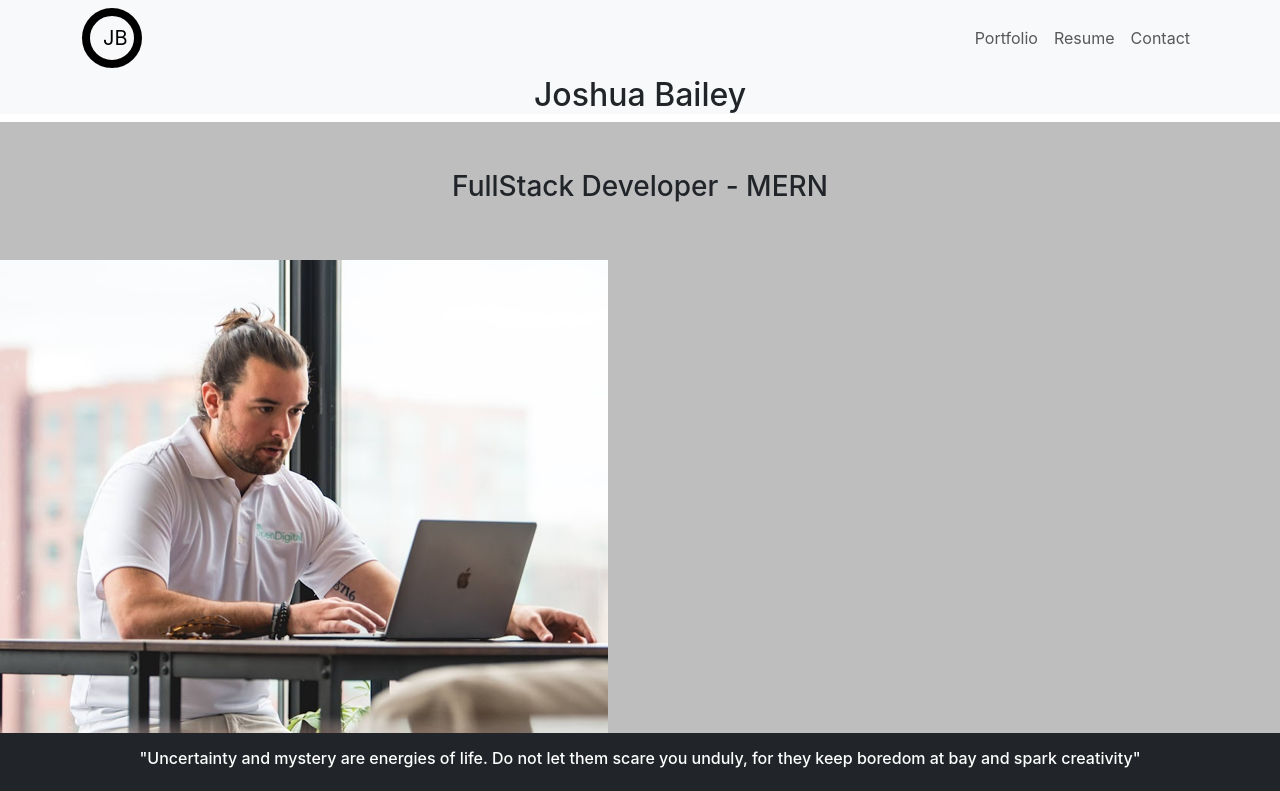
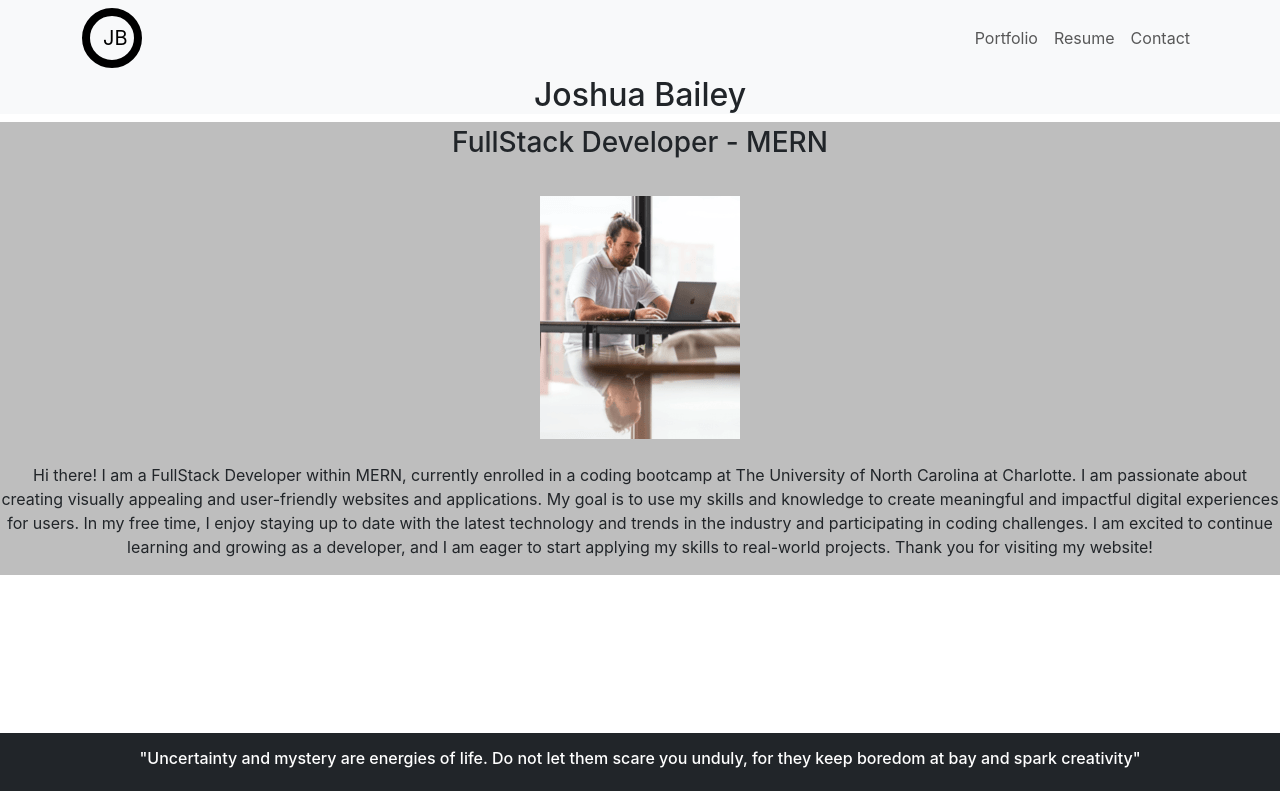
Before and after one commit to joshbaileydev513/joshuabailey.info, a React (Create React App) app in the folder joshuabailey.info/: page / in a window 1280 px wide. Shown: the top 791 px of the page. Built offline with nearby package versions, Linux system fonts and the light colour scheme.

Commit message:
centered home page pic and now just need to finish portfolio and resume section

```diff
--- a/joshuabailey.info/src/App.js
+++ b/joshuabailey.info/src/App.js
@@ -22,9 +22,8 @@ function App () {
           <Route path="/portfolio" element={<Portfolio />} />
           <Route path="/resume" element={<Resume />} />
         </Routes>
-
-        <Footer />
       </div>
+      <Footer />
     </Router>
   );
 };
--- a/joshuabailey.info/src/pages/Home.js
+++ b/joshuabailey.info/src/pages/Home.js
@@ -4,17 +4,21 @@ const styles = {
     background: {
         backgroundColor: '#BEBEBE',
     },
-    // pic: {
-    //     backgroundImage: 'url(./assets/images/home-page-pic.png)',
-    // },
+    pic: {
+        display: 'flex',
+        alignItems: 'center',
+        justifyContent: 'center',
+        // width: '50%', /*or whatever you choose*/
+        margin: 'auto',
+    },
 };
 
 const Home = () => {
     return (
         <div class="h-100 d-inline-block" style={styles.background}>
             {/* Inset Picture of Me here */}
-            <h3 class="p-5 text-center">FullStack Developer - MERN </h3>
-            <img src="/assets/images/home-page-pic.png" alt="Josh Pic" />
+            <h3 class="p-1 text-center">FullStack Developer - MERN </h3>
+            <img class="p-4" src="/assets/images/home-page-pic.png" alt="Josh Pic" style={styles.pic}/>
              <p class="text-center font-weight-light">
                     Hi there! I am a FullStack Developer within MERN, currently enrolled in a coding bootcamp at The University
                     of North Carolina at Charlotte. I am passionate about creating visually appealing and user-friendly
```
Also changed, not shown: joshuabailey.info/public/assets/images/home-page-pic.png.
